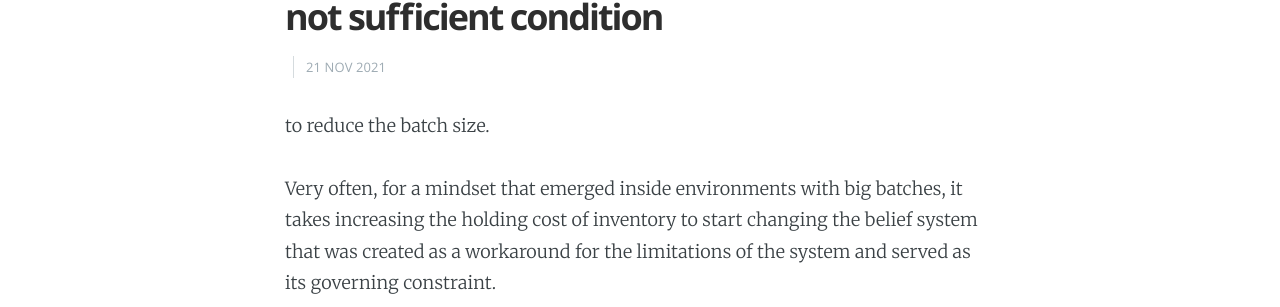
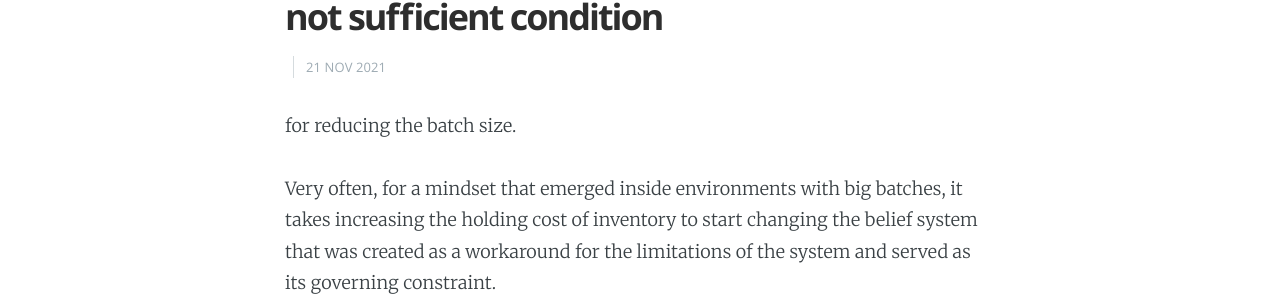
Before and after one commit to dragan-stepanovic/dragan-stepanovic.github.io, a Jekyll site: the page built from _posts/2021-11-21-reducing-transaction-cost-is-not-enough.md, in a window 1280 px wide. Shown: the part 223-530 px from the top of the page. Built offline with Jekyll 4.4.1, drawn with Linux system fonts in a browser that asks for light colours; our own code applies the rules of GitHub Pages for plain Markdown files; comment, search, counter and statistics services are not loaded.

Commit message:
Update 2021-11-21-reducing-transaction-cost-is-not-enough.md

```diff
--- a/_posts/2021-11-21-reducing-transaction-cost-is-not-enough.md
+++ b/_posts/2021-11-21-reducing-transaction-cost-is-not-enough.md
@@ -2,6 +2,6 @@
 title: Reducing transaction cost is necessary, but not sufficient condition
 ---
 
-to reduce the batch size.
+for reducing the batch size.
 
 Very often, for a mindset that emerged inside environments with big batches, it takes increasing the holding cost of inventory to start changing the belief system that was created as a workaround for the limitations of the system and served as its governing constraint.
```
